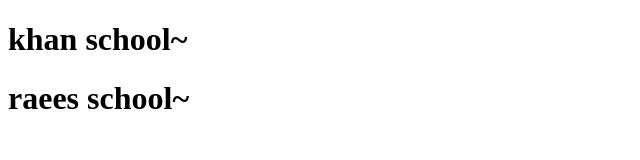
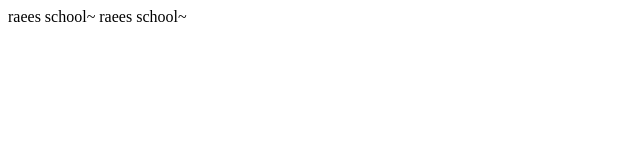
Before and after one commit to mf4078982/raeesdemo, a plain HTML site: page index.html in a window 1280 px wide. Shown: the whole page, without its empty margins (0-640 px from the left). Drawn offline with Linux system fonts and the light colour scheme.

Commit message:
second commit

```diff
--- a/index.html
+++ b/index.html
@@ -5,8 +5,7 @@
     <meta name="viewport" content="width=device-width, initial-scale=1.0">
     <title>Document</title>
 </head>
-<body>
-    <h1>khan school~</h1>
-    <h1>raees school~</h1>
+<body>raees school~</h1>
+<body>raees school~</h1>
 </body>
 </html>
```
